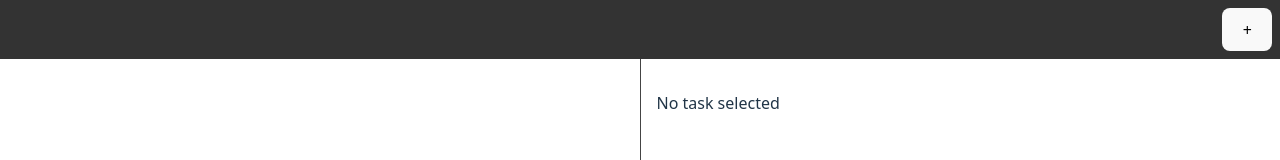
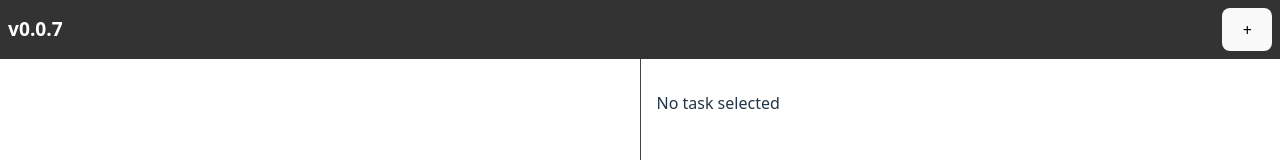
Before and after one commit to CodeFractal/task-rings, a React (Vite) app: page / in a window 1280 px wide. Shown: the top 160 px of the page. Built offline with nearby package versions, Linux system fonts and the light colour scheme.

Commit message:
Bump build version to 0.0.7

```diff
--- a/index.html
+++ b/index.html
@@ -1,10 +1,11 @@
-<!-- build version 0.0.5 -->
+<!-- build version 0.0.7 -->
 <!doctype html>
 <html lang="en">
   <head>
     <meta charset="UTF-8" />
     <link rel="icon" type="image/svg+xml" href="/vite.svg" />
     <meta name="viewport" content="width=device-width, initial-scale=1.0" />
+    <meta name="build-version" content="0.0.7" />
     <title>Vite + React + TS</title>
   </head>
   <body>
--- a/src/App.css
+++ b/src/App.css
@@ -1,10 +1,15 @@
 .menu-bar {
   display: flex;
-  justify-content: flex-end;
+  justify-content: space-between;
   align-items: center;
   padding: 0.5rem;
   background-color: #333;
   color: #fff;
+}
+
+.version {
+  font-weight: bold;
+  font-size: 1.2rem;
 }
 
 #appRoot {
--- a/src/App.tsx
+++ b/src/App.tsx
@@ -7,6 +7,10 @@ import {
   calculateAngles,
   calculateRotation,
 } from './utils/pie'
+
+const VERSION =
+  document.querySelector<HTMLMetaElement>('meta[name="build-version"]')?.content ||
+  '0.0.0'
 
 interface Task {
   id: number
@@ -125,6 +129,7 @@ export default function App() {
   return (
     <div id="appRoot">
       <div className="menu-bar">
+        <span className="version">v{VERSION}</span>
         <button onClick={addTask}>+</button>
       </div>
       <div className="split">
```
Also changed, not shown: 2 other files (tests, documents, lock files or other folders).
